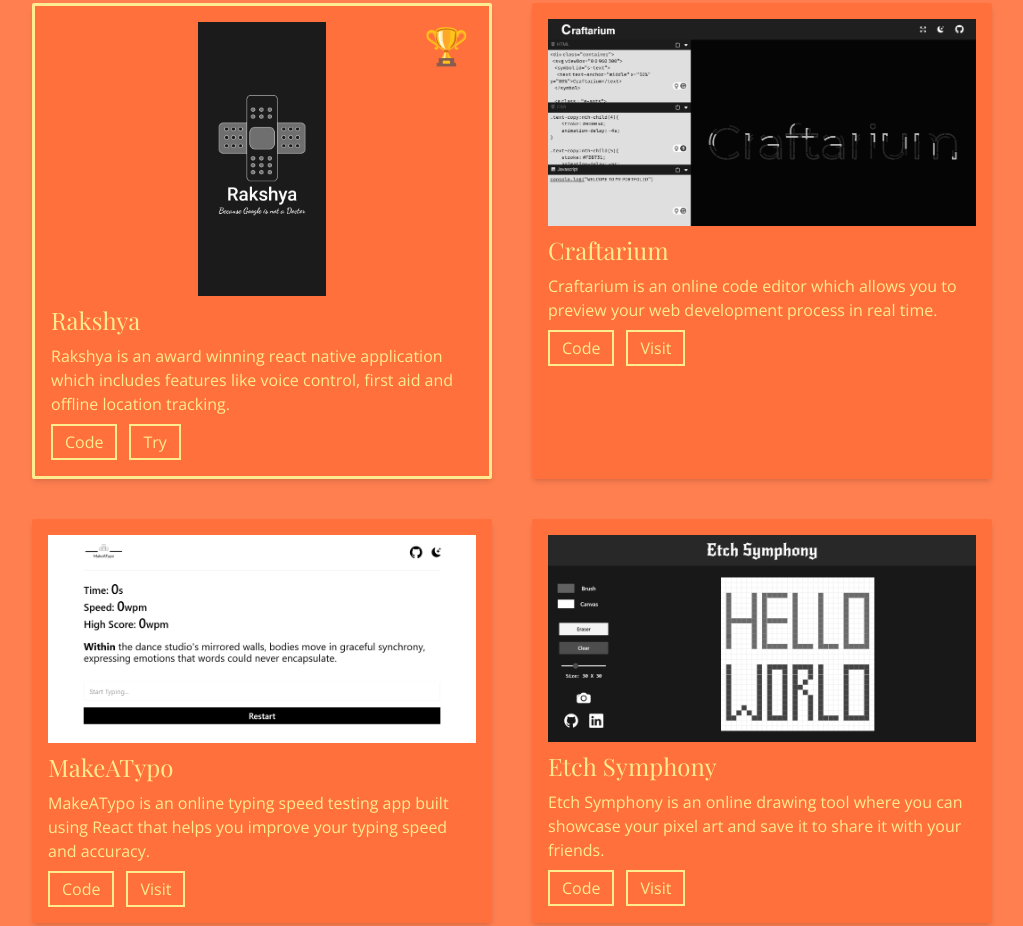
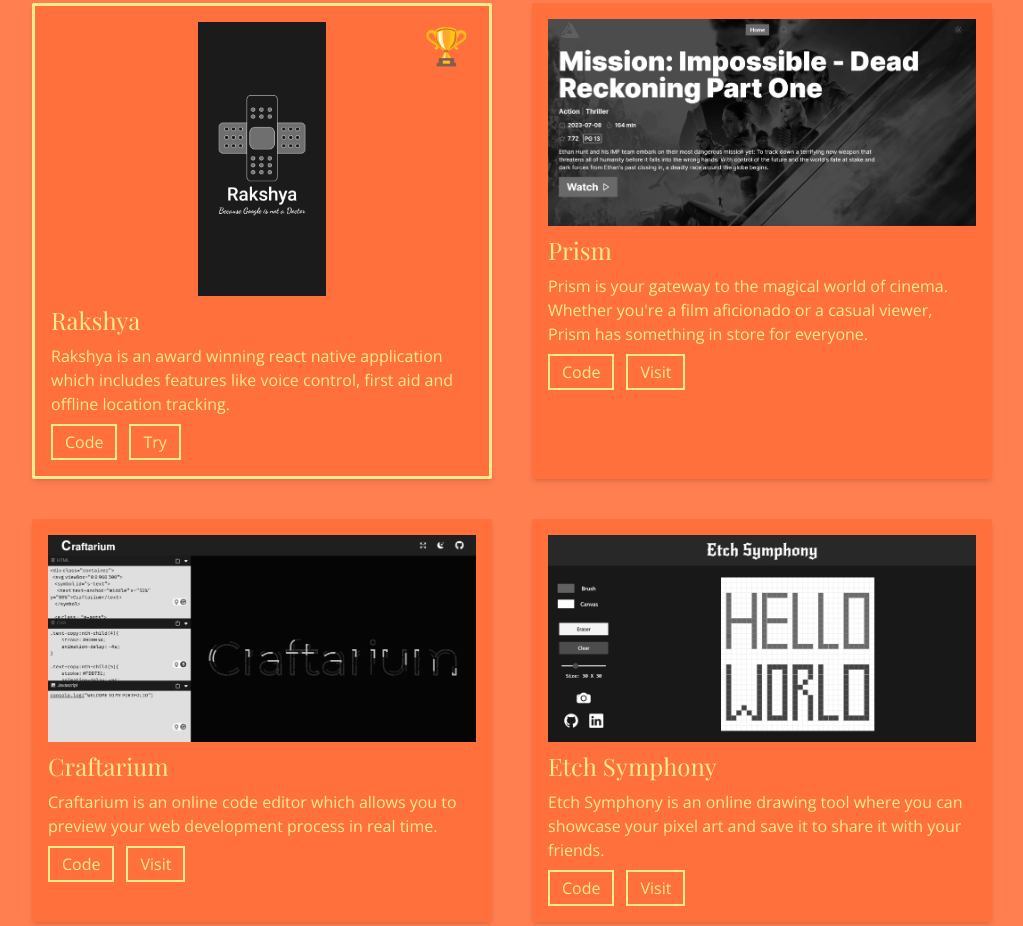
Before and after one commit to Aman-in-GitHub/Aman-Portfolio, a website built with Vite: page index.html in a window 1280 px wide. Shown: the part 954-1880 px from the top of the page, without its empty margins (128-1151 px from the left). Built offline with nearby package versions, Linux system fonts and the light colour scheme.

Commit message:
Added Prism

```diff
--- a/index.html
+++ b/index.html
@@ -17,7 +17,7 @@
     <title>Aman</title>
   </head>
   <body class="font-primary select-none bg-[#1e90ff] dark:bg-[#232323]">
-    <header class="fixed top-0 bg- w-full z-50 backdrop-blur-[4px]">
+    <header class="fixed top-0 w-full z-50 backdrop-blur-[4px]">
       <nav
         class="font-secondary flex justify-between items-center relative px-5 shadow-md dark:shadow-[#333333] py-2 md:px-16 lg:px-40"
       >
@@ -574,6 +574,36 @@
               </a>
             </div>
           </div>
+
+          <div
+            class="bg-[#ff703c] px-4 py-4 rounded-sm shadow-md group hover:scale-105 duration-500 dark:bg-[#3d3d3d]"
+          >
+            <div class="duration-500 grayscale group-hover:grayscale-0">
+              <img src="/prism.png" alt="" />
+            </div>
+            <h2 class="mt-2 text-2xl font-secondary">Prism</h2>
+            <p class="my-2">
+              Prism is your gateway to the magical world of cinema. Whether
+              you're a film aficionado or a casual viewer, Prism has something
+              in store for everyone.
+            </p>
+            <div class="flex items-center gap-3">
+              <a
+                href="https://github.com/Aman-in-GitHub/Prism-WhereMoviesShine"
+                class="border-[2px] px-3 py-1 border-[#ffeb90] duration-500 active:scale-95 dark:border-[#ff7f50]"
+                target="_blank"
+              >
+                Code
+              </a>
+              <a
+                href="https://prism-by-aman.netlify.app/"
+                class="border-[2px] px-3 py-1 border-[#ffeb90] duration-500 active:scale-95 dark:border-[#ff7f50]"
+                target="_blank"
+              >
+                Visit
+              </a>
+            </div>
+          </div>
           <div
             class="bg-[#ff703c] px-4 py-4 rounded-sm shadow-md group hover:scale-105 duration-500 dark:bg-[#3d3d3d]"
           >
@@ -595,34 +625,6 @@
               </a>
               <a
                 href="https://craftarium-by-aman.netlify.app/"
-                class="border-[2px] px-3 py-1 border-[#ffeb90] duration-500 active:scale-95 dark:border-[#ff7f50]"
-                target="_blank"
-              >
-                Visit
-              </a>
-            </div>
-          </div>
-          <div
-            class="bg-[#ff703c] px-4 py-4 rounded-sm shadow-md group hover:scale-105 duration-500 dark:bg-[#3d3d3d]"
-          >
-            <div class="duration-500 grayscale group-hover:grayscale-0">
-              <img src="/typing.png" alt="" />
-            </div>
-            <h2 class="mt-2 text-2xl font-secondary">MakeATypo</h2>
-            <p class="my-2">
-              MakeATypo is an online typing speed testing app built using React
-              that helps you improve your typing speed and accuracy.
-            </p>
-            <div class="flex items-center gap-3">
-              <a
-                href="https://github.com/Aman-in-GitHub/MakeATypo-TypingSpeedTest"
-                class="border-[2px] px-3 py-1 border-[#ffeb90] duration-500 active:scale-95 dark:border-[#ff7f50]"
-                target="_blank"
-              >
-                Code
-              </a>
-              <a
-                href="https://makeatypo-by-aman.netlify.app/"
                 class="border-[2px] px-3 py-1 border-[#ffeb90] duration-500 active:scale-95 dark:border-[#ff7f50]"
                 target="_blank"
               >
```
Also changed, not shown: public/prism.png (added), public/typing.png (deleted).
